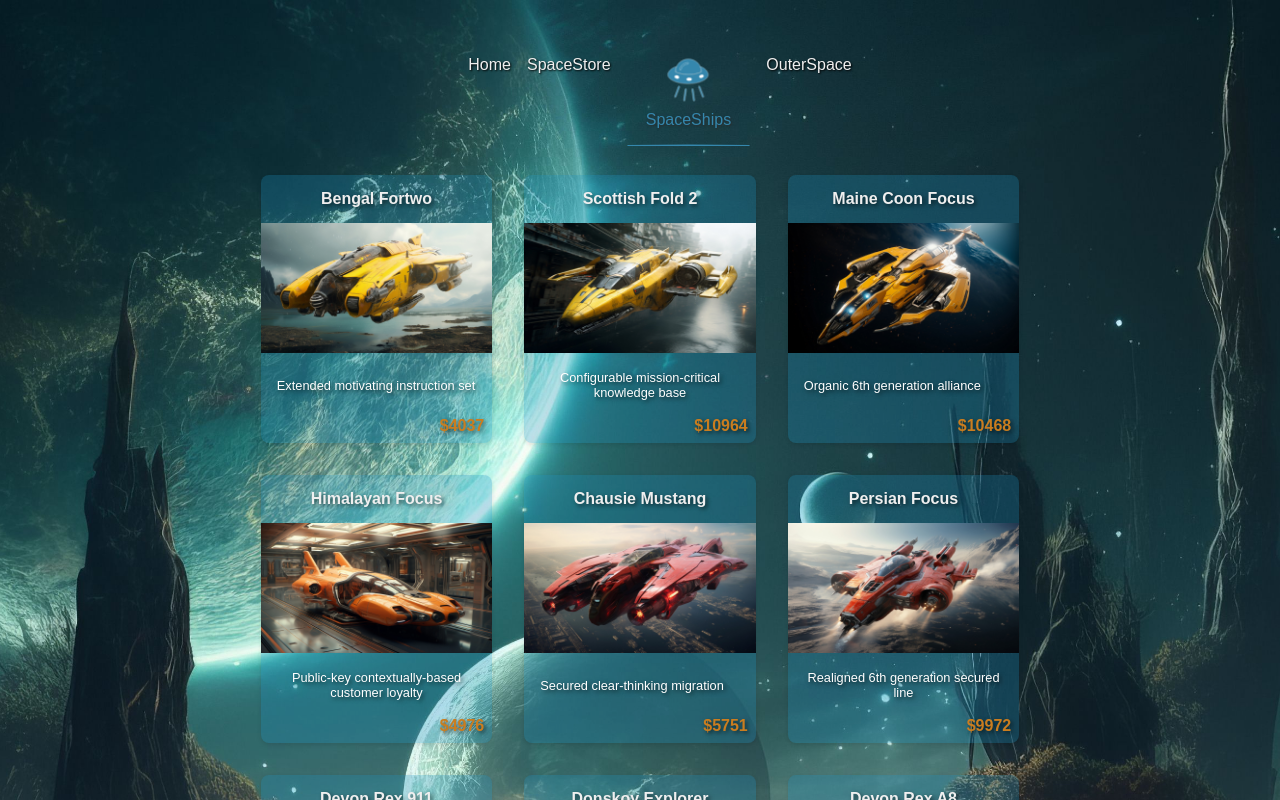
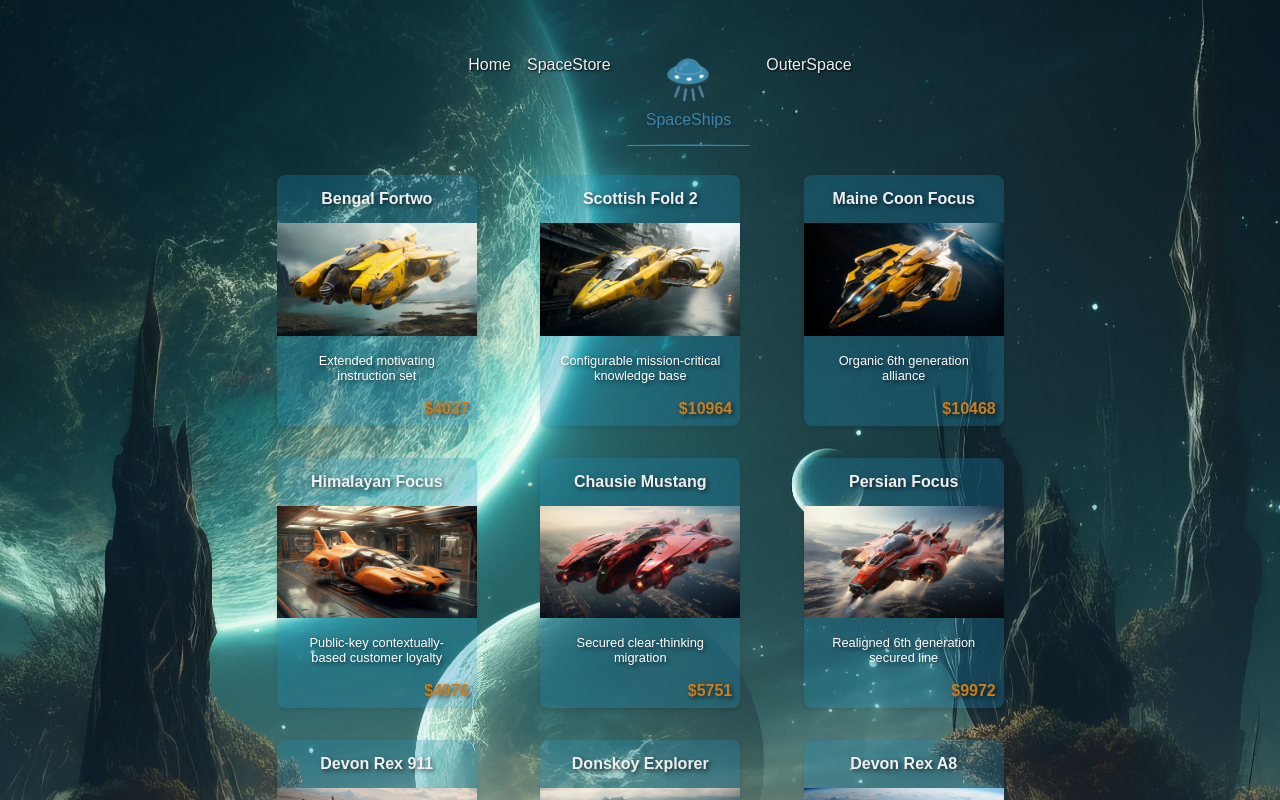
Before and after one commit to thegroosalugg/Andromeda, a React (Vite) app: page /ships in a window 1280 px wide. Shown: the top 800 px of the page. Built offline with nearby package versions, Linux system fonts and the light colour scheme; a web font is replaced by a local one.

Commit message:
ship item FC can get different classes based on parent list style

```diff
--- a/src/components/spaceships/ShipInfo.tsx
+++ b/src/components/spaceships/ShipInfo.tsx
@@ -29,10 +29,10 @@ const ShipInfo: React.FC<SpaceShip> = ({
         element='div'
         className={css['ship-info']}
         variants={{
-          hidden: { y: 200 },
-          visible: { y: 0 },
+          hidden: { y: 200, opacity: 0 },
+          visible: { y: 0, opacity: 1 },
         }}
-        transition={{ duration: 0.5 }}
+        transition={{ duration: 1 }}
       >
         <h4>
           <FontAwesomeIcon icon={faGlobe} /> {maker}
@@ -41,8 +41,8 @@ const ShipInfo: React.FC<SpaceShip> = ({
         <MotionDiv
           element='article'
           variants={{
-            hidden: { opacity: 0, scaleY: 0 },
-            visible: { opacity: 1, scaleY: 1 },
+            hidden: { scaleY: 0, opacity: 0 },
+            visible: { scaleY: 1, opacity: 1 },
           }}
           transition={{ duration: 0.5, ease: 'linear', delay: 0.3 }}
         >
--- a/src/components/spaceships/ShipItem.module.css
+++ b/src/components/spaceships/ShipItem.module.css
@@ -1,10 +1,21 @@
+.ship-grid {
+  background-color: rgba(26, 143, 189, 0.274);
+}
+
+.ships-row-list {
+  background-color: rgba(26, 143, 189, 0.274);
+}
+
 .ship-item {
-  background-color: rgba(26, 143, 189, 0.274);
   border-radius: 8px;
   box-shadow: 0 2px 4px rgba(0, 0, 0, 0.1);
   display: flex;
   flex-direction: column;
   justify-content: space-between;
+  width: 100%;
+  max-width: 200px;
+  margin: 0 1rem;
+  text-align: center;
 }
 
 .ship-item h4 {
--- a/src/components/spaceships/ShipItem.tsx
+++ b/src/components/spaceships/ShipItem.tsx
@@ -3,14 +3,18 @@ import SpaceShip from '../../models/SpaceShip';
 import { motion } from 'framer-motion';
 import css from './ShipItem.module.css'
 
-const ShipItem: React.FC<SpaceShip> = ({ id, model, image, desc, price }) => {
+interface ShipItemProps extends SpaceShip {
+  className: string;
+}
+
+const ShipItem: React.FC<ShipItemProps> = ({ id, model, image, desc, price, className }) => {
   // could also navigate with Link, but this wraps the component a 3rd time and needs additional styling
   const navigate = useNavigate();
 
   return (
     <motion.article
-      className={css['ship-item']}
-      whileHover={{ scale: 1.1 }}
+    className={`${css['ship-item']} ${css[className]}`}
+    whileHover={{ scale: 1.1 }}
       transition={{ duration: 0.3 }}
       onClick={() => navigate(`/ships/${id}`)}
     >
--- a/src/components/spaceships/SpaceShipsList.tsx
+++ b/src/components/spaceships/SpaceShipsList.tsx
@@ -1,6 +1,7 @@
 import SpaceShip from '../../models/SpaceShip';
 import List from '../List';
 import ShipItem from './ShipItem';
+import css from './SpaceShipsList.module.css'
 
 interface ListProps {
   spaceships: SpaceShip[];
@@ -18,13 +19,13 @@ export default function SpaceShipsList({ spaceships, className }: ListProps) {
 
   return (
     <List
-      className={className}
+      className={css[className]}
       items={spaceships}
       keyFn={({ id }) => id}
       liVariants={liVariants}
       liTransition={liTransition}
     >
-      {(item) => <ShipItem {...item} />}
+      {(item) => <ShipItem className={className} {...item} />}
     </List>
   );
 }
--- a/src/pages/spaceships/ShipID.tsx
+++ b/src/pages/spaceships/ShipID.tsx
@@ -2,7 +2,6 @@ import { useParams } from 'react-router-dom';
 import { spaceships } from '../../assets/spaceships/spaceships';
 import ShipInfo from '../../components/spaceships/ShipInfo';
 import SpaceShipsList from '../../components/spaceships/SpaceShipsList';
-import css from '../../components/spaceships/SpaceShipsList.module.css'
 
 export default function ShipIDPage() {
   const { id } = useParams();
@@ -18,7 +17,7 @@ export default function ShipIDPage() {
     <>
     {/* key will retrigger animations for this component each time we click on a new ship */}
       <ShipInfo key={id} {...spaceship} />
-      <SpaceShipsList className={css['ships-row-list']} spaceships={spaceships} />
+      <SpaceShipsList className='ships-row-list' spaceships={spaceships} />
     </>
   );
 }
--- a/src/pages/spaceships/SpaceShips.tsx
+++ b/src/pages/spaceships/SpaceShips.tsx
@@ -1,9 +1,8 @@
 import { spaceships } from '../../assets/spaceships/spaceships';
 import SpaceShipsList from '../../components/spaceships/SpaceShipsList';
-import css from '../../components/spaceships/SpaceShipsList.module.css';
 
 export default function SpaceShipsPage() {
   return (
-    <SpaceShipsList className={css['ship-grid']} spaceships={spaceships} />
+    <SpaceShipsList className='ship-grid' spaceships={spaceships} />
   );
 }
```
